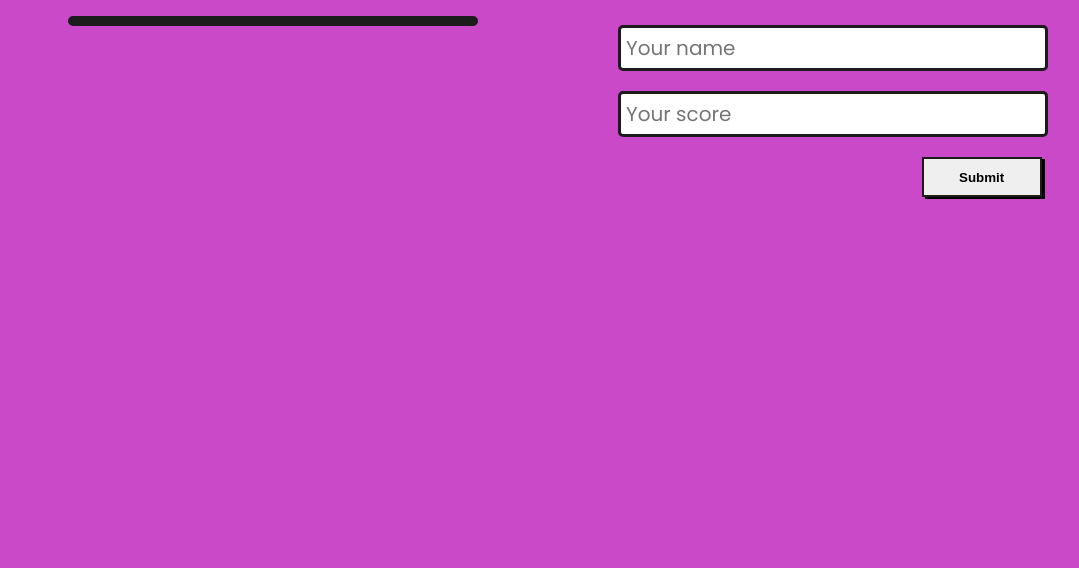
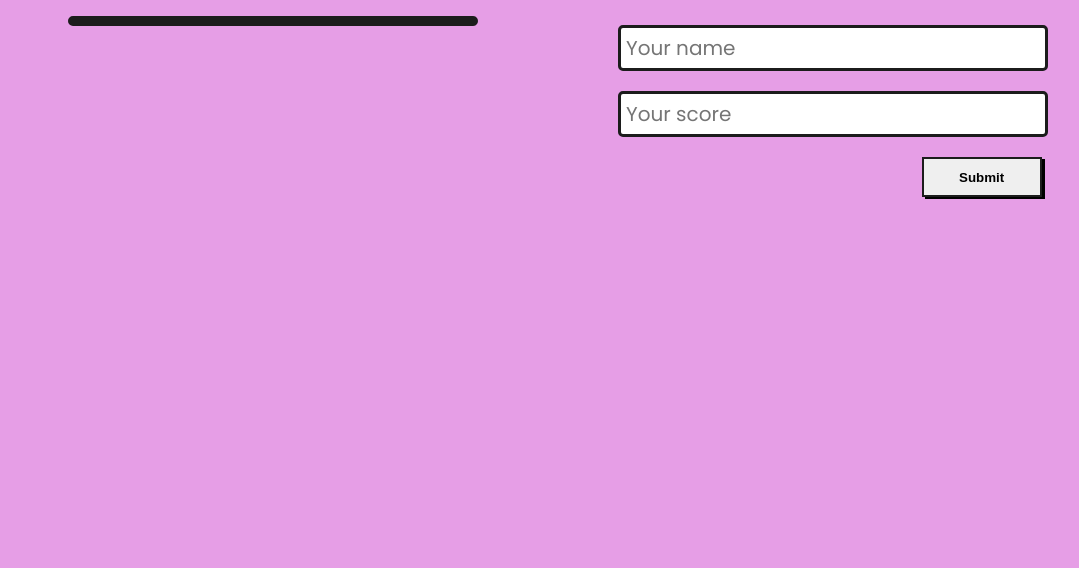
Before and after one commit to JacintaNgwu/Leaderboard, a website built with webpack: page src/index.html in a window 1280 px wide. Shown: the part 318-886 px from the top of the page, without its empty margins (34-1113 px from the left). Built offline with nearby package versions, Linux system fonts and the light colour scheme; no server answers.

Commit message:
Edit body background color

```diff
--- a/src/styles/style.css
+++ b/src/styles/style.css
@@ -15,7 +15,7 @@ body {
   color: #1c1c1c;
   display: grid;
   padding: 32px;
-  background: rgb(201, 73, 201);
+  background: rgb(230, 158, 230);
 }
 
 button {
```
